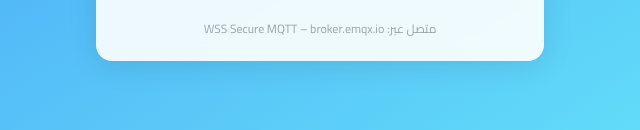
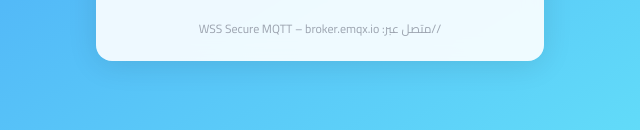
Before and after one commit to mohannedalmuthaffer-ux/smart-room-dashboard, a plain HTML site: page index.html in a window 1280 px wide. Shown: the part 667-797 px from the top of the page, 320-960 px from the left. Drawn offline with nearby package versions, Linux system fonts and the light colour scheme; a script that the page names is missing.

Commit message:
Update index.html

```diff
--- a/index.html
+++ b/index.html
@@ -117,7 +117,7 @@
         </div>
 
         <div class="mt-6 text-center text-xs text-gray-400">
-            متصل عبر: WSS Secure MQTT – broker.emqx.io
+            //متصل عبر: WSS Secure MQTT – broker.emqx.io
         </div>
 
     </div>
```
